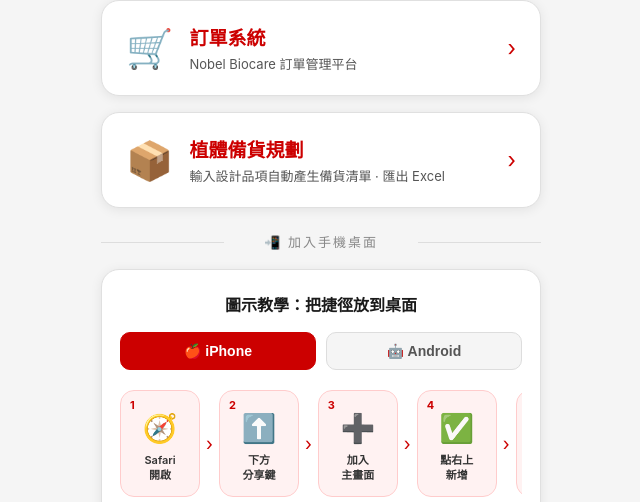
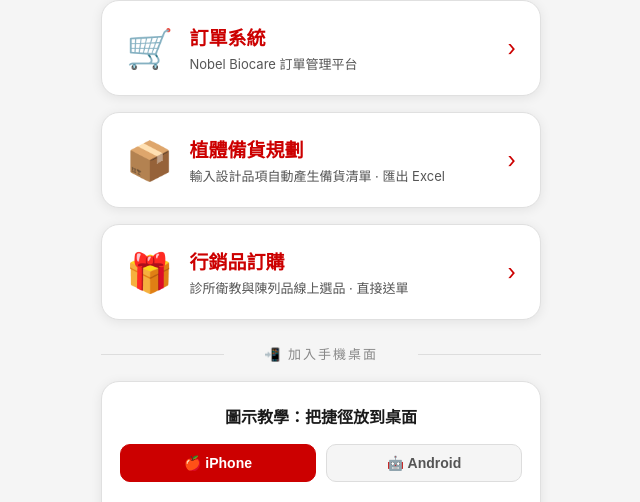
Before and after one commit to Roger730701/all, a plain HTML site: page index.html in a window 1280 px wide. Shown: the part 219-721 px from the top of the page, without its empty margins (319-959 px from the left). Drawn offline with Linux system fonts and the light colour scheme.

Commit message:
Add files via upload

```diff
--- a/index.html
+++ b/index.html
@@ -135,6 +135,16 @@ header{padding:32px 20px 20px;max-width:480px;margin:0 auto}
     <div class="card-arrow">›</div>
   </a>
 
+  <!-- 行銷品訂購 -->
+  <a class="card" href="https://roger730701.github.io/all/mk/" target="_blank">
+    <div class="card-icon">🎁</div>
+    <div class="card-text">
+      <h2>行銷品訂購</h2>
+      <p>診所衛教與陳列品線上選品 · 直接送單</p>
+    </div>
+    <div class="card-arrow">›</div>
+  </a>
+
   <!-- 教學 -->
   <div class="divider">📲 加入手機桌面</div>
 
```
